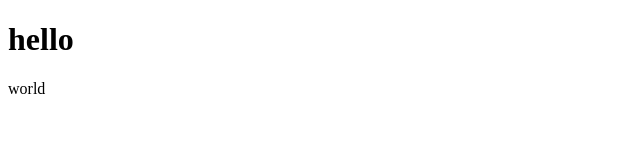
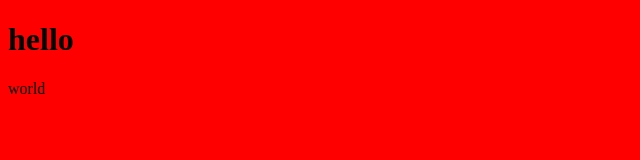
Before and after one commit to squall2229/workshop, a plain HTML site: page index.html in a window 1280 px wide. Shown: the whole page, without its empty margins (0-640 px from the left). Drawn offline with Linux system fonts and the light colour scheme.

Commit message:
поменял цвет и тег

```diff
--- a/index.html
+++ b/index.html
@@ -8,6 +8,6 @@
   </head>
   <body>
     <h1>hello</h1>
-    <p>world</p>
+    <span>world</span>
   </body>
 </html>
--- a/style.css
+++ b/style.css
@@ -1,3 +1,3 @@
 body {
-  background-color: #fff;
+  background-color: red;
 }
```
